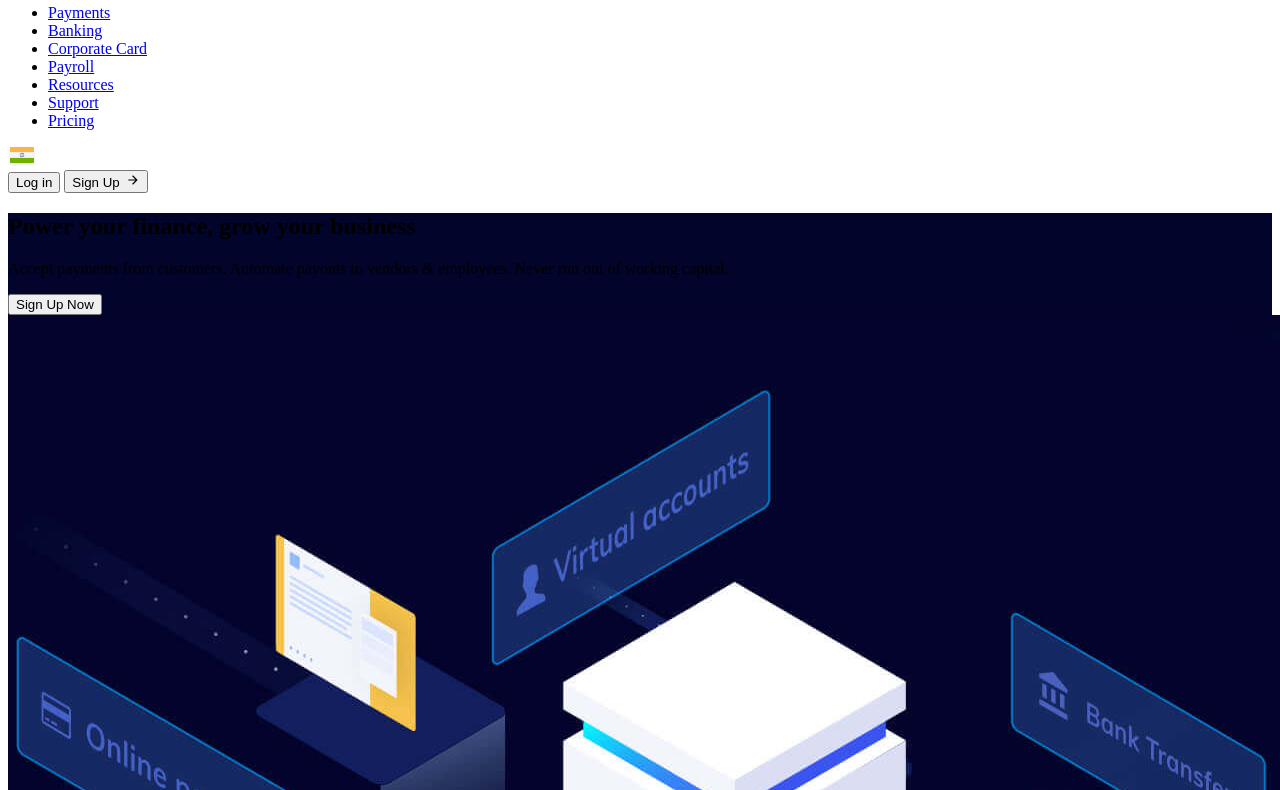
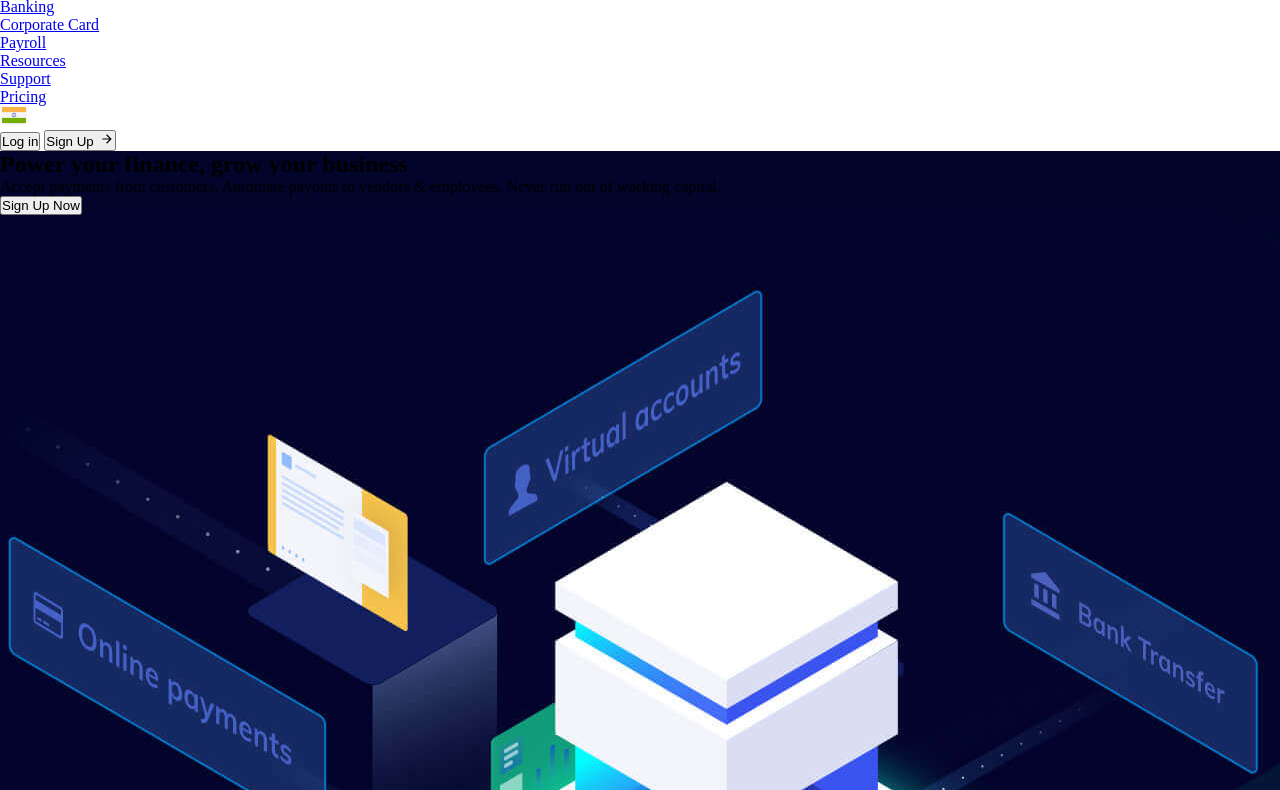
Before and after one commit to Tanmaynigade/razorpay-clone, a website: page index.html in a window 1280 px wide. Shown: the part 54-844 px from the top of the page. Drawn offline with nearby package versions, Linux system fonts and the light colour scheme.

Commit message:
Update razorpay.css

```diff
--- a/razorpay.css
+++ b/razorpay.css
@@ -1,3 +1,10 @@
+* {
+  margin: 0;
+  padding: 0;
+  box-sizing: border-box;
+  scroll-behavior: smooth;
+}
+
 .coreFeaturesBg {
   padding-top: 12rem;
   padding-bottom: 12rem;
@@ -5,12 +12,10 @@
 }
 
 .ctaBg {
-
   background-size: 100% 100%;
 }
 
 .companiesList {
-
   animation: movecompaney 20s linear infinite;
 }
 
@@ -20,8 +25,6 @@
   }
 
   100% {
-
     top: -100%;
   }
-
 }
```
Lines whose indentation alone changed are shown as unchanged.
